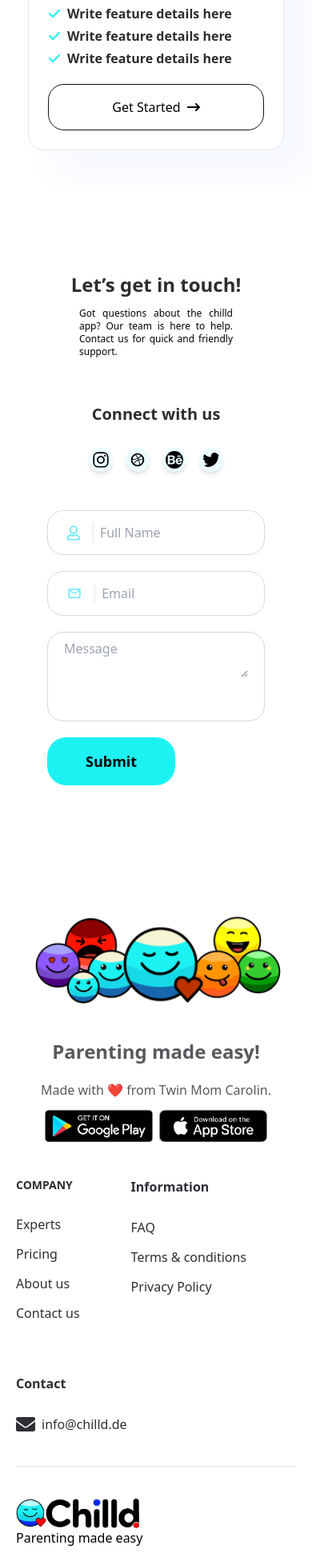
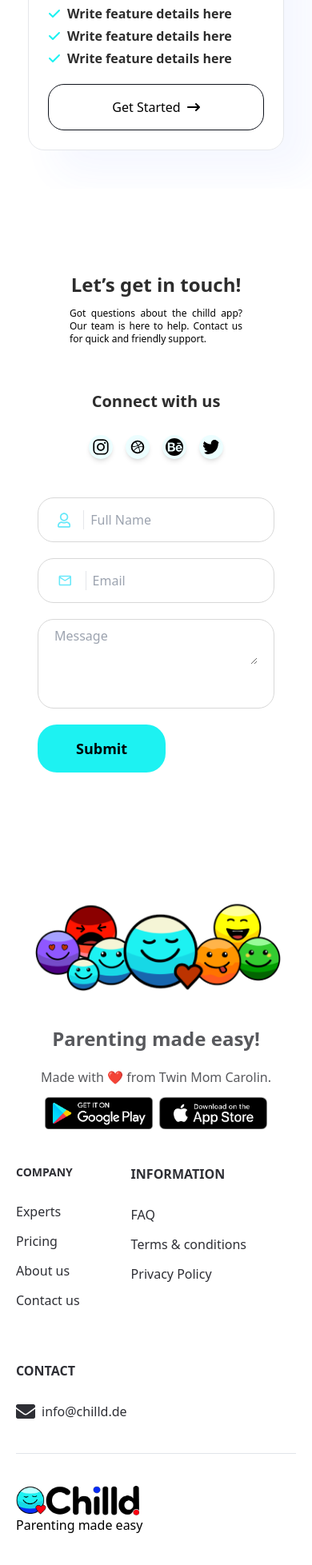
Before and after one commit to prdp-2005/ChildApp, a Next.js app: page / in a window 390 px wide. Shown: the part 3803-5760 px from the top of the page at 80% size. Built offline with nearby package versions, Linux system fonts and the light colour scheme.

Commit message:
fix changes

```diff
--- a/src/app/layout.tsx
+++ b/src/app/layout.tsx
@@ -16,7 +16,7 @@ const geistMono = localFont({
 });
 
 export const metadata: Metadata = {
-  title: "Child - Be a child Perent",
+  title: "Chilld - Be a child Perent",
   description: "Parenting made easy",
 };
 
--- a/src/components/AboutComponents/Banner.tsx
+++ b/src/components/AboutComponents/Banner.tsx
@@ -7,7 +7,7 @@ import { useTheme } from '@/context/ThemeContext';
 const Banner = () => {
     const { darkMode } = useTheme();
     return (
-        < div className='overflow-hidden w-full  px-3 md:px-11  lg:px-5 flex justify-center items-center' >
+        < div className='overflow-hidden w-full mt-5  px-3 md:px-11  lg:px-5 flex justify-center items-center' >
             <div className='flex justify-between items-center flex-wrap md:flex-nowrap w-[70%] lg:-mt-4 '>
                 <div className='flex flex-col gap-4 order-2 md:order-1 justify-between items-start md:items-start'>
                     <div className='text-[#2D2D2D] dark:text-white font-semibold xl:text-5xl lg:text-3xl text-xl sm:text-2xl  text-start md:text-start items-stretch xl:leading-[64px] xl:tracking-[-0.56px]'>“Parenthood isn’t easy,<br /> We all need support
--- a/src/components/HomeComponents/Faq.tsx
+++ b/src/components/HomeComponents/Faq.tsx
@@ -7,7 +7,7 @@ import { TiSocialDribbble } from 'react-icons/ti'
 
 const Faq = () => {
     return (
-        <div className='overflow-hidden w-[80%] mx-auto py-12 px-3 md:px-14 lg:py-12 lg:px-5 flex-wrap gap-14 my-6'>
+        <div className='overflow-hidden w-[80%] mx-auto py-12  md:px-14 lg:py-12 lg:px-5 flex-wrap gap-14 my-6'>
             {/* <div className=' my-3 text-center font-semibold text-2xl lg:text-4xl mb-6 text-gray-800 dark:text-white '>Todo: FAQ</div> */}
             <div className='flex flex-col w-full md:w-auto  justify-center items-start gap-14 md:border md:border-[#E5F4F2] md:px-14 py-8 p-2 rounded-2xl'>
                 <div className='flex flex-col justify-center text-start gap-3 md:items-start'>
--- a/src/layout/Footer.tsx
+++ b/src/layout/Footer.tsx
@@ -58,7 +58,7 @@ const Footer = () => {
 
                         </div>
                         <div className='flex flex-col gap-[27px] flex-wrap'>
-                            <Link href={'/'}><p className='text-[#2E2F35] dark:text-white font-semibold'>Information</p></Link>
+                            <Link href={'/'}><p className='text-[#2E2F35] dark:text-white font-semibold'>INFORMATION</p></Link>
 
                             <div className='flex flex-col gap-[13px]'>
                                 <Link href={'/'}><p className='text-[#2E2F35] dark:text-white'>FAQ</p></Link>
@@ -68,7 +68,7 @@ const Footer = () => {
 
                         </div>
                         <div className='flex flex-col gap-[27px] flex-wrap  sm:mt-0'>
-                            <Link href={'/'}><p className='text-[#2E2F35] dark:text-white font-semibold'>Contact</p></Link>
+                            <Link href={'/'}><p className='text-[#2E2F35] dark:text-white font-semibold'>CONTACT</p></Link>
 
                             <div className='flex  gap-2'>
                                 <FaEnvelope size={24} className="text-[#2E2F35] dark:text-white" />
@@ -98,7 +98,7 @@ const Footer = () => {
                             <p className='text-[#58595D] text-[14px font-medium] dark:text-white'>© 2024 Chilld GmbH, All rights reserved.</p>
                         </div>
                     </div>
-                    <div className='flex flex-col gap-5 md:flex-row  items-center justify-center'>
+                    <div className='flex flex-col gap-5 md:flex-row  items-center justify-center mb-11 md:mb-0'>
                         <div className='flex gap-[16px]'>
                             <Link href={'/'}><FaInstagram size={24} /></Link>
                             <Link href={'/'}><TiSocialDribbble size={24} /></Link>
```
